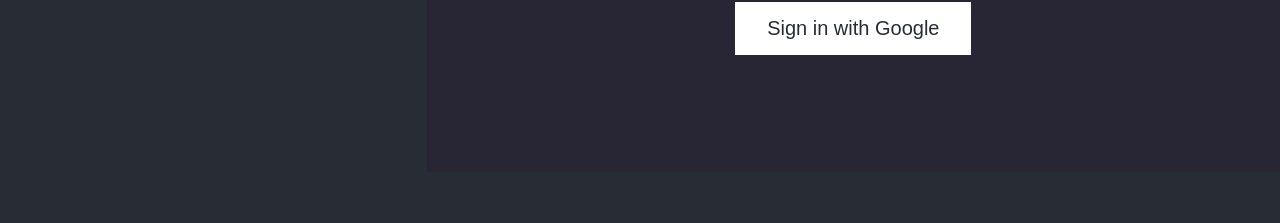
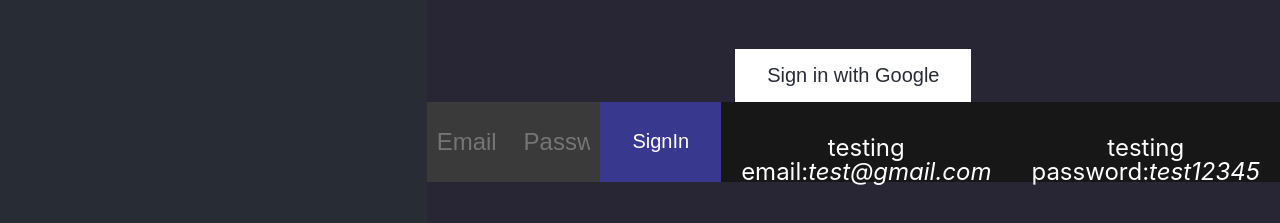
Before and after one commit to Harsha70/Chatapplication, a React (Create React App) app: page / in a window 1280 px wide. Shown: the part 195-418 px from the top of the page. Built offline with nearby package versions, Linux system fonts and the light colour scheme; no server answers; the database is empty.

Commit message:
added test user

```diff
--- a/src/App.js
+++ b/src/App.js
@@ -5,6 +5,7 @@
 
 import Rooms from './components/Rooms/Rooms'
 import ChatRoom from './components/ChatRoom/ChatRoom'
+import SignInWithEmail from './components/SignInWithEmail/SignInWithEmail'
 
 import {auth} from './firebase/firebase'
 import firebase from './firebase/firebase'
@@ -47,6 +48,7 @@
   return (
     <>
       <button className="sign-in" onClick={signInWithGoogle}>Sign in with Google</button>
+      <SignInWithEmail/>
     </>
   )
 
--- /dev/null
+++ b/src/components/SignInWithEmail/SignInWithEmail.jsx
@@ -0,0 +1,39 @@
+import React, {useState} from 'react'
+import {auth} from "../../firebase/firebase"
+
+const Signin = () => {
+    const [signin, setsignin] = useState({
+        email: '',
+        password: ''
+    })
+
+    const handleChange = event =>{
+        const {name,value} = event.target;
+        setsignin(prevState => ({...prevState,[name]: value}))
+    }
+
+    const handleSubmit = async event => {
+        event.preventDefault();
+        const {email, password} = signin
+        try{
+            await auth.signInWithEmailAndPassword(email, password);
+            setsignin({email:'', password:''});
+        }catch(error){
+            console.log(error)
+        }
+    }
+
+    return (
+        <div>
+            <form className='sign-in-form' onSubmit={handleSubmit}>
+                <input className='sign-in-input' type='text' name='email' label='Display Name' placeholder="Email" onChange={handleChange} required/>
+                <input className='sign-in-input' type='text' name='password' label='Display Name' placeholder="Password" onChange={handleChange} required/>
+                <button > SignIn </button>
+                <p className='sign-in-test'>testing email:<i>test@gmail.com</i></p>
+                <p className='sign-in-test'>testing password:<i>test12345</i></p>
+            </form>
+        </div>
+    )
+}
+
+export default Signin
```
Also changed, not shown: src/components/SignInWithEmail/SignInWithEmail.css (added).
